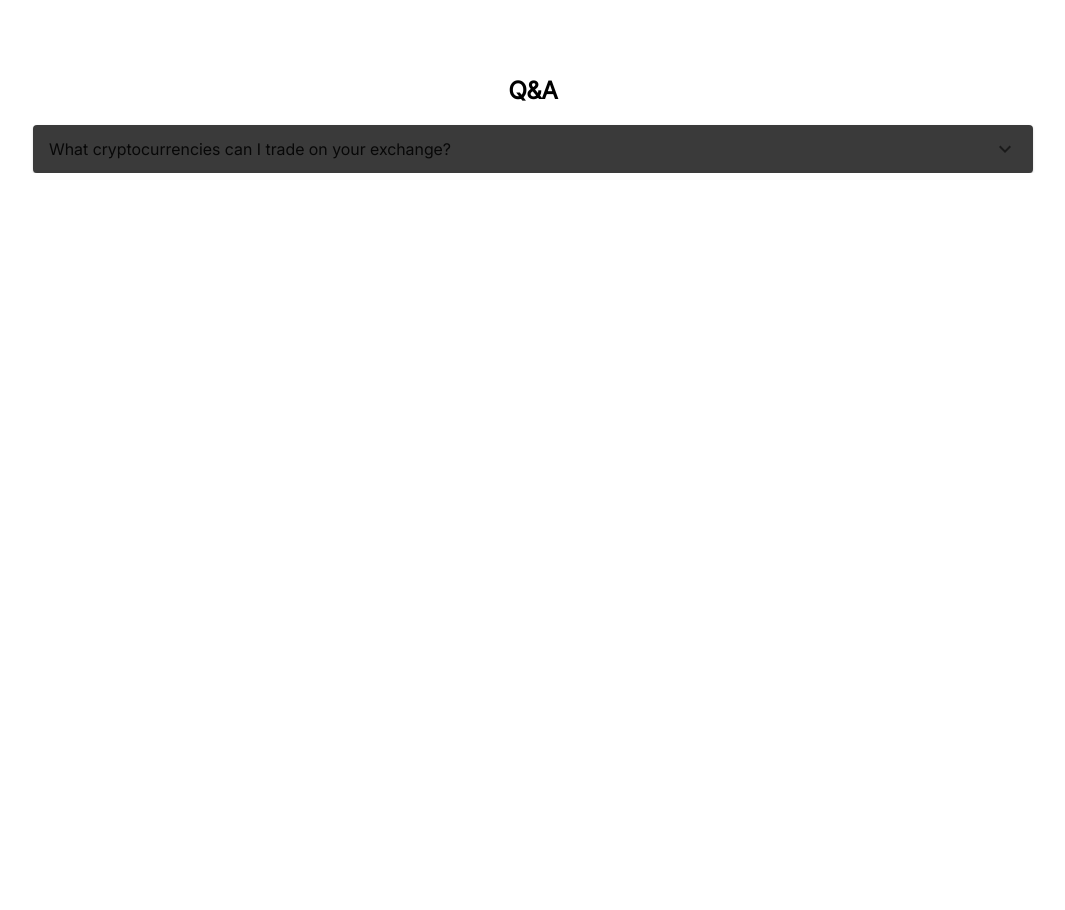
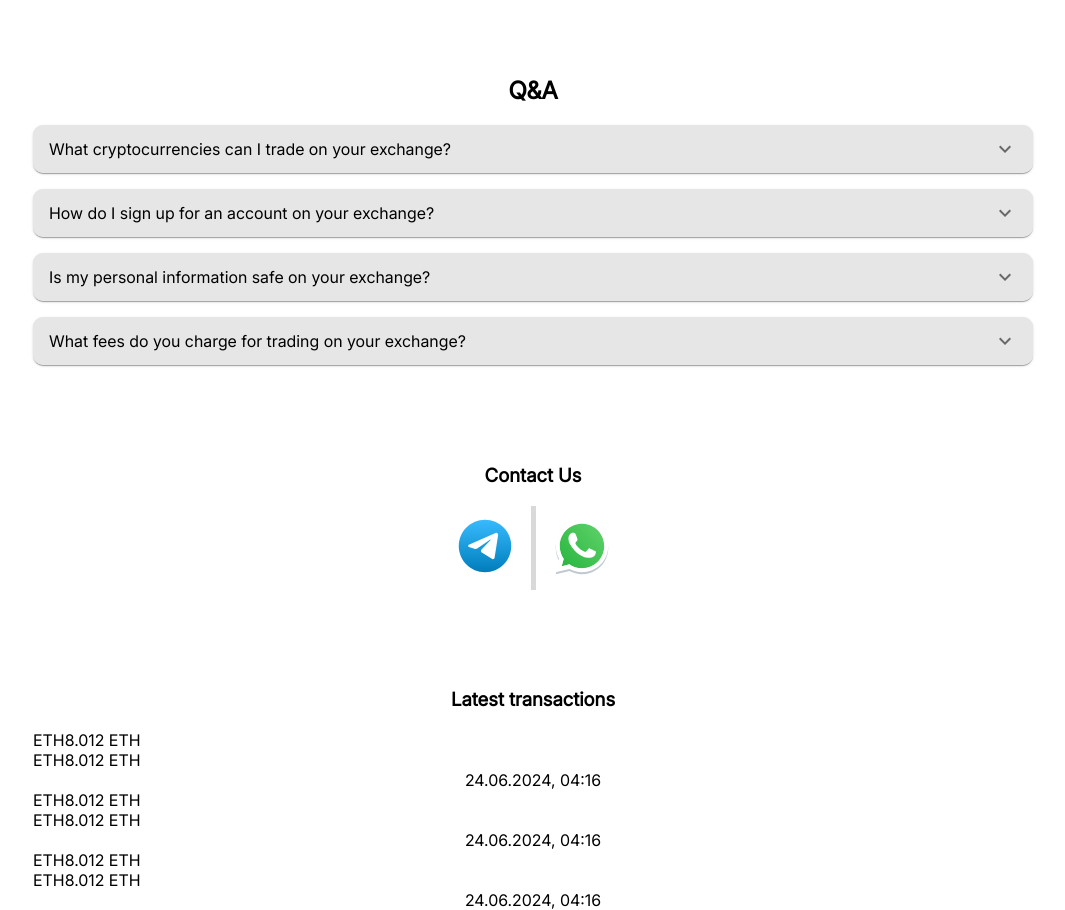
Before and after one commit to senak322/coins-front, a React (Create React App) app: page / in a window 1280 px wide. Shown: the part 640-1550 px from the top of the page, without its empty margins (107-1172 px from the left). Before the commit the page ends 813 px from the top, so only its background shows below. Built offline with nearby package versions, Linux system fonts and the light colour scheme.

Commit message:
add qa latest

```diff
--- /dev/null
+++ b/src/components/CoinItem/CoinItem.scss
@@ -0,0 +1,3 @@
+.coin-item {
+    display: flex;
+}
--- /dev/null
+++ b/src/components/CoinItem/CoinItem.tsx
@@ -0,0 +1,15 @@
+import "./CoinItem.scss";
+
+interface CoinItemProps {
+  title: string;
+}
+
+export default function CoinItem({ title }: CoinItemProps) {
+  return (
+    <div className="coin-item">
+      <img src="" alt="" />
+      <p>{title}</p>
+      <p>8.012 ETH</p>
+    </div>
+  );
+}
--- /dev/null
+++ b/src/components/Contact/Contact.scss
@@ -0,0 +1,16 @@
+.contact {
+    margin-bottom: 5rem;
+  &__container {
+    display: flex;
+    align-items: center;
+    justify-content: center;
+
+  }
+  &__span {
+    display: flex;
+    height: 84px;
+    width: 5px;
+    background-color: #D9D9D9;
+    margin: 0 1rem;
+  }
+}
--- /dev/null
+++ b/src/components/Contact/Contact.tsx
@@ -0,0 +1,16 @@
+import telegram from "../../images/telegram.svg";
+import whats from "../../images/whats.svg";
+import "./Contact.scss";
+
+export default function Contact() {
+  return (
+    <section className="contact">
+      <h3>Contact Us</h3>
+      <div className="contact__container">
+        <a href="https://t.me/senak322" target="_blank" rel="noreferrer"><img src={telegram} alt="telegram" /></a>
+        <span className="contact__span"></span>
+        <a href="https://t.me/senak322" target="_blank" rel="noreferrer"><img src={whats} alt="whats" /></a>
+      </div>
+    </section>
+  );
+}
--- /dev/null
+++ b/src/components/Latest/Latest.tsx
@@ -0,0 +1,14 @@
+import LatestItem from "../LatestItem/LatestItem";
+
+export default function Latest() {
+    return (
+        <section>
+            <h3>Latest transactions</h3>
+            <div>
+                <LatestItem />
+                <LatestItem />
+                <LatestItem />
+            </div>
+        </section>
+    )
+}
--- /dev/null
+++ b/src/components/LatestItem/LatestItem.tsx
@@ -0,0 +1,13 @@
+import CoinItem from "../CoinItem/CoinItem"
+
+export default function LatestItem() {
+    return (
+        <div>
+            <CoinItem title="ETH" />
+            <CoinItem title="ETH" />
+            <p>
+            24.06.2024, 04:16
+            </p>
+        </div>
+    )
+}
--- a/src/components/Main/MainExchange.tsx
+++ b/src/components/Main/MainExchange.tsx
@@ -1,4 +1,6 @@
+import Contact from "../Contact/Contact";
 import ExchangeWidget from "../ExchangeWidget/ExchangeWidget";
+import Latest from "../Latest/Latest";
 import Qa from "../Qa/Qa";
 import "./MainExchange.scss";
 
@@ -11,6 +13,8 @@ export default function MainExchange() {
       </div>
       <ExchangeWidget />
       <Qa />
+      <Contact />
+      <Latest />
     </main>
   );
 }
--- a/src/components/Qa/Qa.scss
+++ b/src/components/Qa/Qa.scss
@@ -1,3 +1,27 @@
 .qa {
-    margin-top: 5rem;
+  margin-top: 5rem;
+  margin-bottom: 5rem;
+
+  &__container {
+    display: flex;
+    flex-direction: column;
+    gap: 1rem !important;
+  }
 }
+
+.custom-accordion {
+  background-color: #CFCFCF !important; /* Цвет фона */
+  color: #000000 !important;
+
+}
+
+.custom-details {
+  background-color: #E6E6E6 !important; /* Цвет фона */
+  color: #000000 !important;
+  border-top-left-radius: 10px !important; /* Закругление левого top угла */
+  border-top-right-radius: 10px !important; /* Закругление right top угла */
+  border-bottom-right-radius: 10px !important; /* Закругление правого нижнего угла */
+  border-bottom-left-radius: 10px !important; /* Закругление левого нижнего угла */
+  border-bottom-right-radius: 10px !important; /* Закругление правого нижнего угла */
+  overflow: hidden !important; /* Чтобы содержимое не выходило за границы закругленного угла */
+}
--- a/src/components/Qa/Qa.tsx
+++ b/src/components/Qa/Qa.tsx
@@ -6,19 +6,64 @@ export default function Qa() {
   return (
     <section className="qa">
       <h2>Q&A</h2>
-      <Accordion>
+      <div className="qa__container">
+        <Accordion className="custom-details">
           <AccordionSummary
             expandIcon={<ExpandMoreIcon />}
             aria-controls="panel1-content"
             id="panel1-header"
+            className="custom-details"
           >
             What cryptocurrencies can I trade on your exchange?
           </AccordionSummary>
-        <AccordionDetails>
+          <AccordionDetails className="custom-accordion">
             Our exchange supports a wide range of popular cryptocurrencies
             including Bitcoin, Ethereum, Litecoin, Ripple, and many more.
           </AccordionDetails>
         </Accordion>
+        <Accordion className="custom-details">
+          <AccordionSummary
+            expandIcon={<ExpandMoreIcon />}
+            aria-controls="panel1-content"
+            id="panel1-header"
+            className="custom-details"
+          >
+            How do I sign up for an account on your exchange?
+          </AccordionSummary>
+          <AccordionDetails className="custom-accordion">
+            Our exchange supports a wide range of popular cryptocurrencies
+            including Bitcoin, Ethereum, Litecoin, Ripple, and many more.
+          </AccordionDetails>
+        </Accordion>
+        <Accordion className="custom-details">
+          <AccordionSummary
+            expandIcon={<ExpandMoreIcon />}
+            aria-controls="panel1-content"
+            id="panel1-header"
+            className="custom-details"
+          >
+            Is my personal information safe on your exchange?
+          </AccordionSummary>
+          <AccordionDetails className="custom-accordion">
+            Our exchange supports a wide range of popular cryptocurrencies
+            including Bitcoin, Ethereum, Litecoin, Ripple, and many more.
+          </AccordionDetails>
+        </Accordion>
+        <Accordion className="custom-details">
+          <AccordionSummary
+            expandIcon={<ExpandMoreIcon />}
+            aria-controls="panel1-content"
+            id="panel1-header"
+            className="custom-details"
+          >
+            What fees do you charge for trading on your exchange?
+          </AccordionSummary>
+          <AccordionDetails className="custom-accordion">
+            Our exchange supports a wide range of popular cryptocurrencies
+            including Bitcoin, Ethereum, Litecoin, Ripple, and many more.
+          </AccordionDetails>
+        </Accordion>
+      </div>
     </section>
   );
 }
```
Also changed, not shown: src/components/Latest/Latest.scss (added), src/components/LatestItem/LatestItem.scss (added), src/images/telegram.svg (added), src/images/whats.svg (added). Lines whose indentation alone changed are shown as unchanged.
